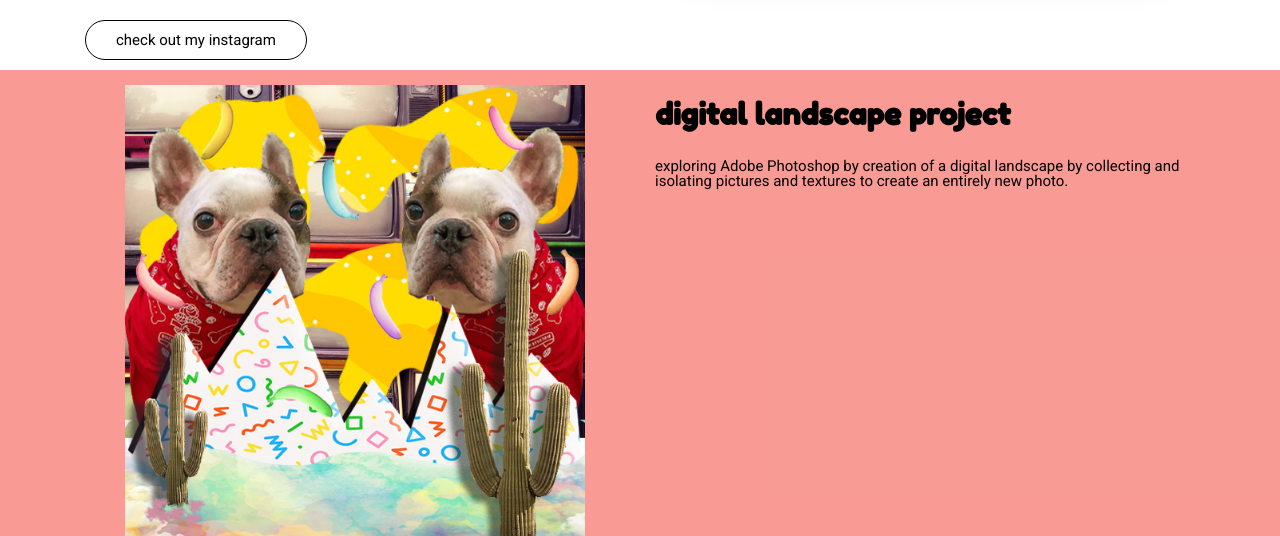
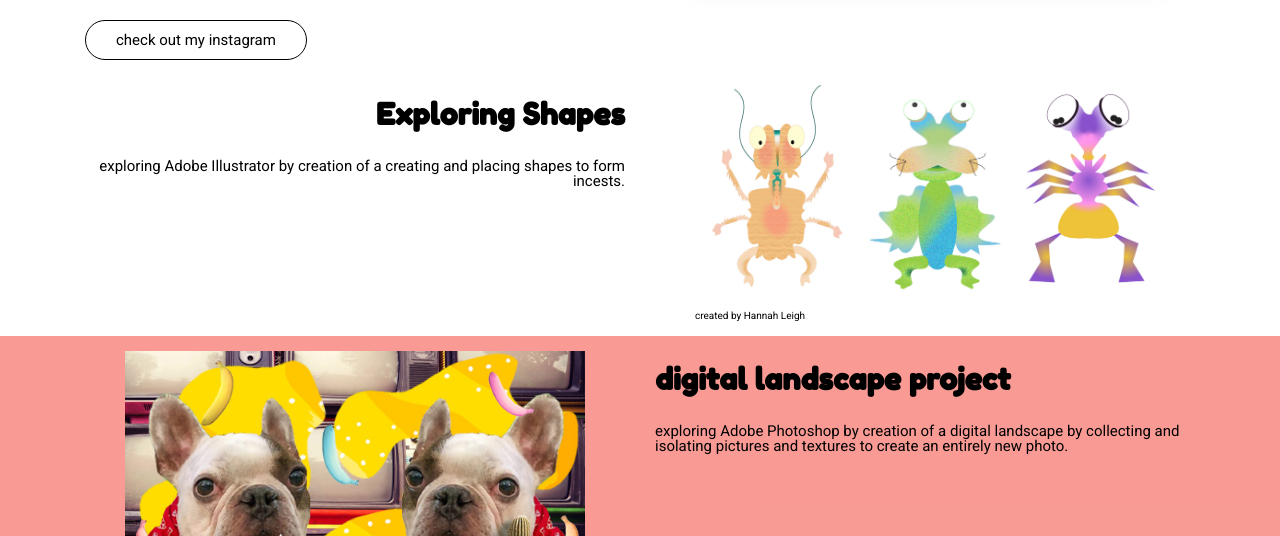
Before and after one commit to HannahMLeigh/HannahHLeigh.github.io, a plain HTML site: page index.html in a window 1280 px wide. Shown: the part 767-1303 px from the top of the page. Drawn offline with Linux system fonts and the light colour scheme.

Commit message:
Update index.html

```diff
--- a/index.html
+++ b/index.html
@@ -42,6 +42,24 @@
 
 
   <!-- Projects -->
+<section class="project">
+    <div class="container">
+      <div class="row">
+        <div class="col-sm right-alignment">
+          <!-- left column -->
+          <h2>Exploring Shapes</h2>
+          <p>exploring Adobe Illustrator by creation of a creating and placing shapes to form incests. </p>
+        </div>
+        <div class="col-sm">
+          <!-- right coloum -->
+          <figure>
+            <img src="img/Bugsss.jpg" alt="Buggs">
+            <figcaption>created by Hannah Leigh</figcaption>
+        </div>
+        </figure>
+      </div>
+    </div>
+  </section>
 
   <!-- Project 1 -->
   <section class="project pink">
```
